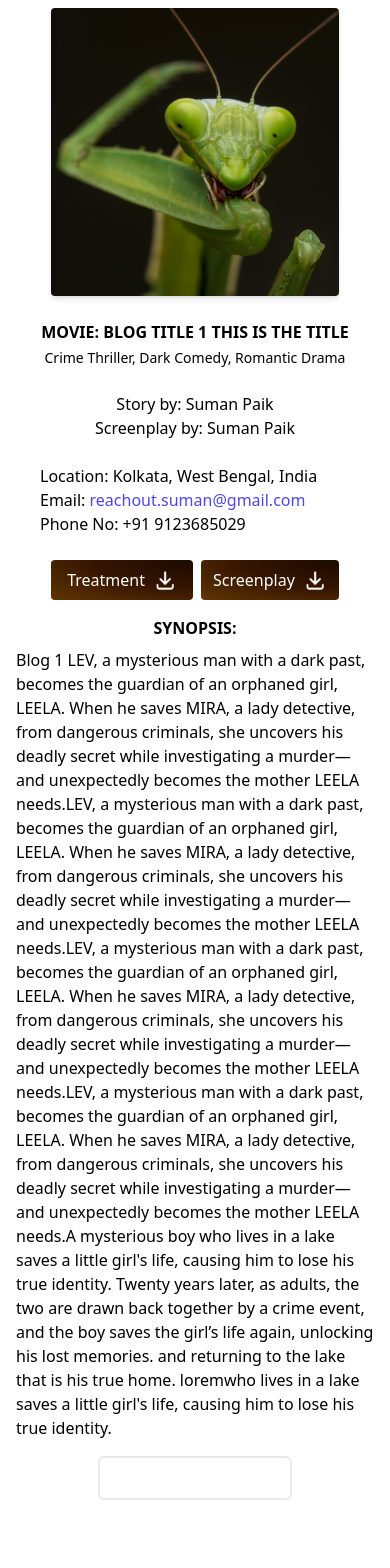
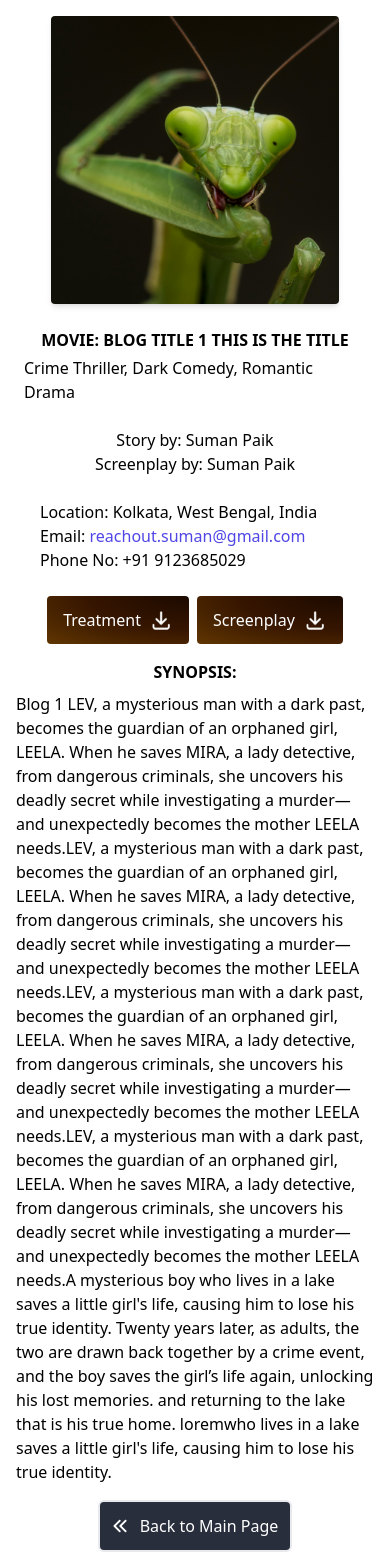
Before and after one commit to sumanpaikdev/sp-screenplay-website, a React (Create React App) app: page /blog/1 in a window 390 px wide. Shown: the top 1568 px of the page. Before the commit the page ends 1524 px from the top, so only its background shows below. Built offline with nearby package versions, Linux system fonts and the light colour scheme.

Commit message:
font change and back button fix

```diff
--- a/src/components/BlogCard.jsx
+++ b/src/components/BlogCard.jsx
@@ -12,9 +12,9 @@ const BlogCard = ({ blog, blogo }) => (
         </p>
       </p>
       <p className=" sm:text-md text-md font-sans font-semibold my-1 capitalize">
-        <span className="text-[#603601] font-bold uppercase text-xs">{blog.category} | </span>{blog.title}
+        <span className="text-[#603601] font-bold uppercase text-sm">{blog.category} | </span>{blog.title}
       </p>
-      <p className="w-full text-justify text-sm sm:text-md leading-snug ">
+      <p className="w-full text-justify text-md sm:text-md leading-tight ">
         {blog.description}
       </p>
 
--- a/src/pages/BlogDetails.jsx
+++ b/src/pages/BlogDetails.jsx
@@ -11,7 +11,7 @@ const BlogDetails = () => {
   const blog = data.blogs.find((b) => b.id === parseInt(id));
 
   return (
-    <div className="px-2 sm:py-[2rem] py-2 font-sans flex flex-col items-center justify-center pb-6">
+    <div className="px-2 sm:py-[2rem] py-4 font-sans flex flex-col items-center justify-center pb-6">
       <div className="w-[18rem] h-[18rem] flex justify-center items-center overflow-hidden rounded shadow-md">
         <img src={blog.image} alt={blog.title} className="" />
       </div>
@@ -19,7 +19,7 @@ const BlogDetails = () => {
         <div className="flex flex-col items-center justify-center">
           <p className="uppercase font-semibold text-md pb-6 flex flex-col items-center justify-center">
             {blog.category}: {blog.title}
-            <p className="text-sm font-normal capitalize pt-1">{blog.genre}</p>
+            <p className="text-md font-normal capitalize pt-1">{blog.genre}</p>
           </p>
           <p>Story by: {blog.storyBy}</p>
           <p className="pb-6">Screenplay by: {blog.screenplayBy}</p>
@@ -42,7 +42,7 @@ const BlogDetails = () => {
         <a
           href={blog.pdf1} // Path to the first PDF
           download
-          className=" text-white py-2 px-4 rounded bg-[radial-gradient(ellipse_at_top_right,_var(--tw-gradient-stops))] hover:bg-gradient-to-br from-[#1c0a00] via-[#361500] hover:shadow-md to-[#603601] transition flex flex-row items-center justify-center mr-1"
+          className=" text-white py-3 px-4 rounded bg-[radial-gradient(ellipse_at_top_right,_var(--tw-gradient-stops))] hover:bg-gradient-to-br from-[#1c0a00] via-[#361500] hover:shadow-md to-[#603601] transition flex flex-row items-center justify-center mr-1"
         >
           Treatment <img className=" w-6 ml-2 invert" src={downloadIcon} alt="bck" />
         </a>
@@ -51,7 +51,7 @@ const BlogDetails = () => {
         <a
           href={blog.pdf2} // Path to the second PDF
           download
-          className=" text-white py-2 px-3 rounded bg-[radial-gradient(ellipse_at_top_right,_var(--tw-gradient-stops))] hover:bg-gradient-to-br from-[#1c0a00] via-[#361500] to-[#603601] hover:shadow-md transition flex flex-row items-center justify-center ml-1"
+          className=" text-white py-3 px-4 rounded bg-[radial-gradient(ellipse_at_top_right,_var(--tw-gradient-stops))] hover:bg-gradient-to-br from-[#1c0a00] via-[#361500] to-[#603601] hover:shadow-md transition flex flex-row items-center justify-center ml-1"
         >
           Screenplay <img className=" w-6 ml-2 invert" src={downloadIcon} alt="bck" />
         </a>
@@ -60,8 +60,7 @@ const BlogDetails = () => {
       <p className="mt-2 max-w-[800px] text-md text mx-2">{blog.details}</p>
       <Link
         to="/"
-        className="flex flex-row items-center justify-center px-3 py-2 rounded-md bg-transparent text-white opacity-90 text-md mt-4 mb-21 border-2 bg-gray-900 sm:hover:-translate-x-4 duration-500 "
-      >
+        className="flex flex-row items-center justify-center px-3 py-3 rounded-md bg-gray text-white opacity-90 text-md mt-4 mb-21 border-2 bg-gray-900 sm:hover:-translate-x-4 duration-500 ">
         <img className=" w-4 mr-3 invert" src={backIcon} alt="bck" /> Back to Main Page
       </Link>
     </div>
```
